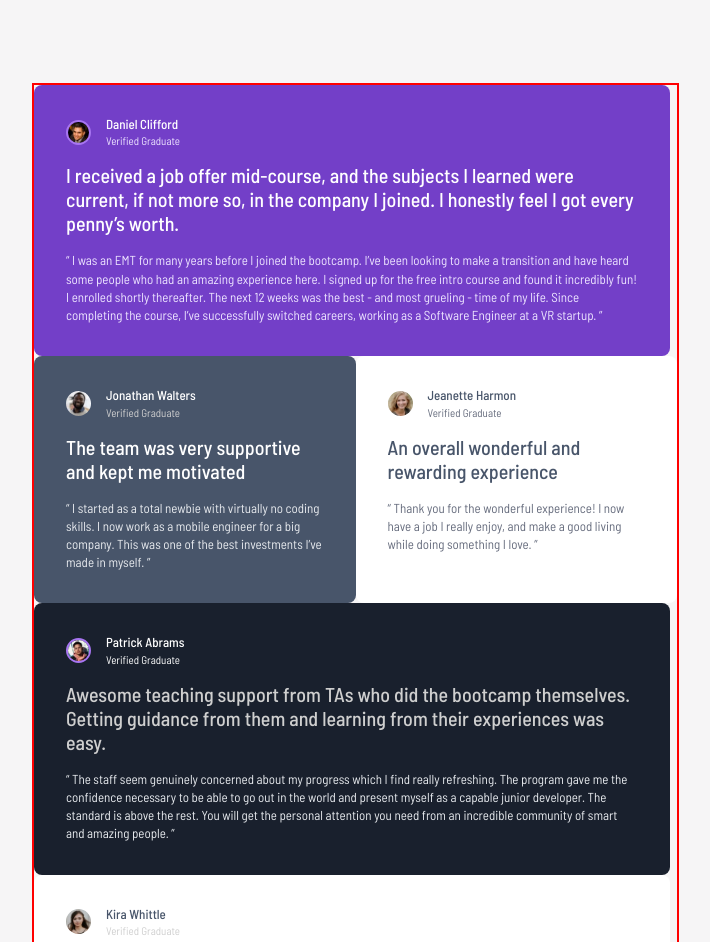
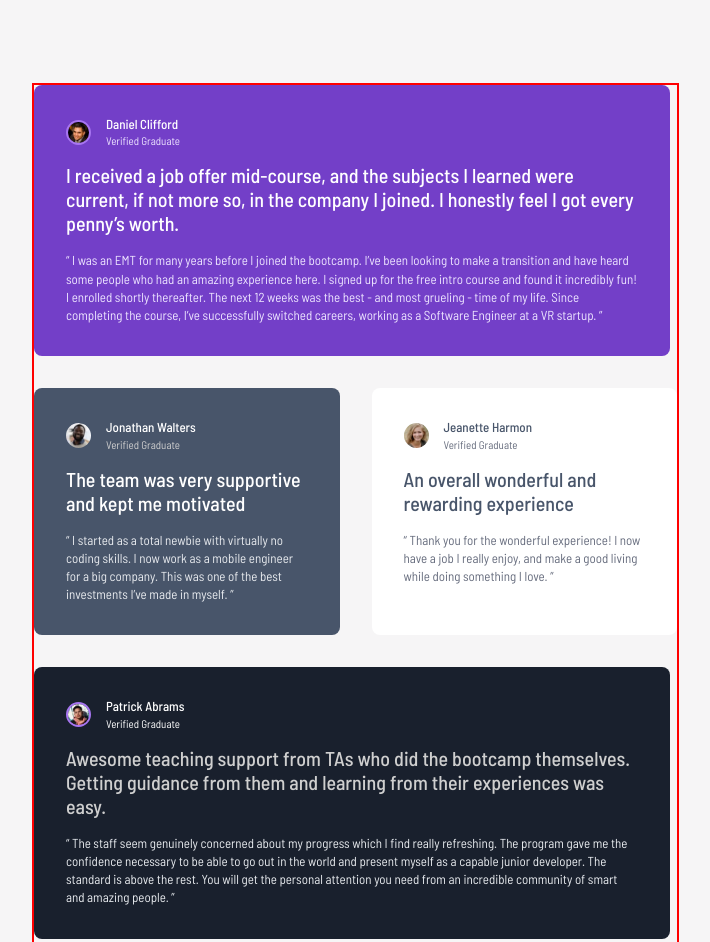
Before and after one commit to BertSki90/testimonials-grid-section, a plain HTML site: page index.html in a window 1280 px wide. Shown: the top 942 px of the page, without its empty margins (284-994 px from the left). Drawn offline with Linux system fonts and the light colour scheme.

Commit message:
Reinstated the gap in table.

```diff
--- a/styles.css
+++ b/styles.css
@@ -175,8 +175,8 @@ blockquote {
     /* working on proper spacing. Try max-width on the blockquote and p elements instead. */
     .grid-container {
         border: 2px solid red;
-        /* gap: 32px; */
-        gap: 0px;
+        gap: 32px;
+        /* gap: 0px; */
         /* grid-template-columns: 1fr 1fr; */
         grid-auto-columns: 1fr;
         /* grid-template-rows: 1fr auto; */
```
